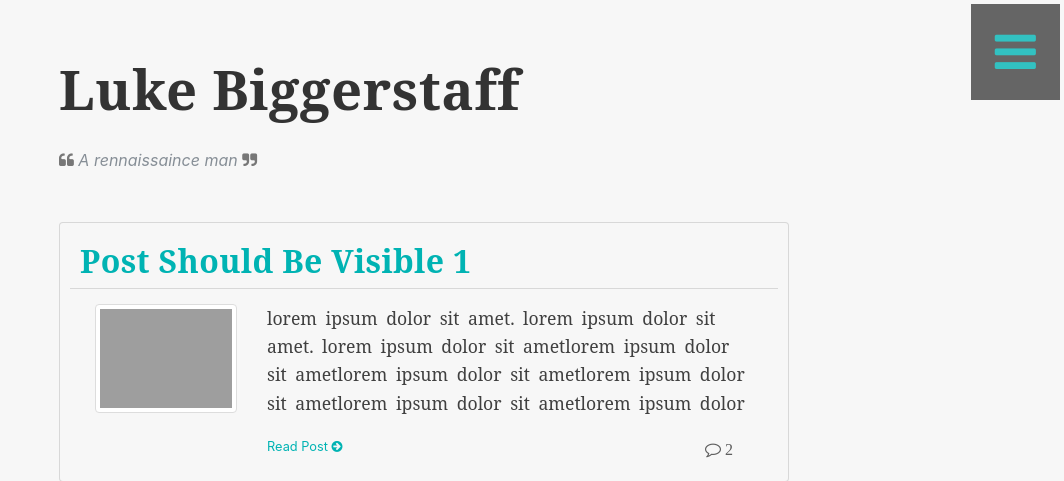
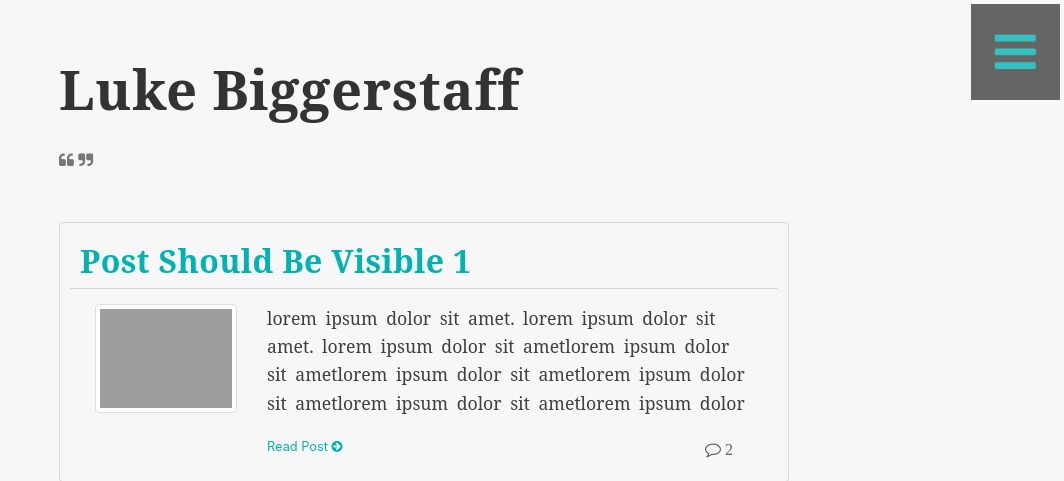
Before and after one commit to lukebiggerstaff/YADBlog, a Django app: page / in a window 1280 px wide. Shown: the top 481 px of the page, without its empty margins (216-1280 px from the left). Run offline with Django 3.2, Linux system fonts and the light colour scheme; data comes from the database, SQL or seed files in the repository; parts of the project's set-up code (start-up, migrations or seed data) failed here and were passed over; some libraries are stand-ins or nearby versions; grey boxes are pictures that could not be loaded.

Commit message:
removed silly headline on homepage

```diff
--- a/yadblog/blog/templates/blog/post_list.html
+++ b/yadblog/blog/templates/blog/post_list.html
@@ -13,7 +13,7 @@
     <div class="col-md-10 col-lg-8 m-auto">
       <h1 class="heading main-heading">Luke Biggerstaff</h1>
       <i class="fa fa-quote-left quote"></i>
-      <cite class="text-muted">A rennaissaince man</cite>
+      <cite class="text-muted"></cite>
       <i class="fa fa-quote-right quote"></i>
       {% for post in posts %}
 
```
